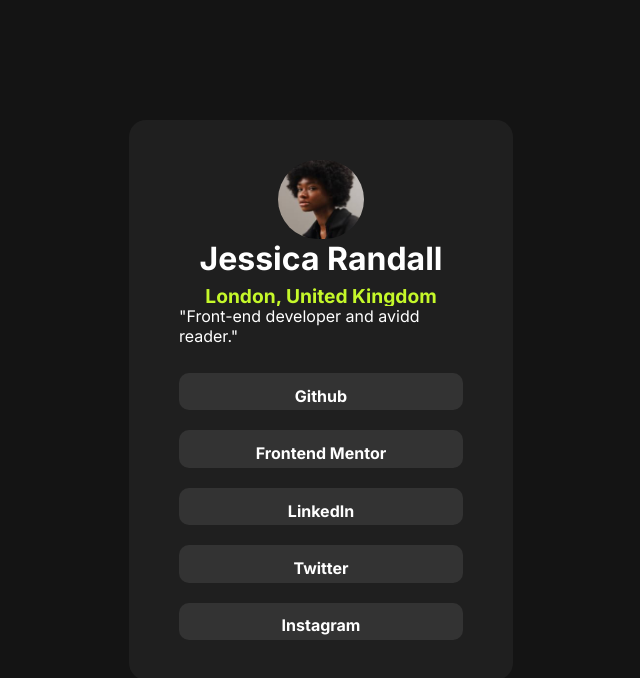
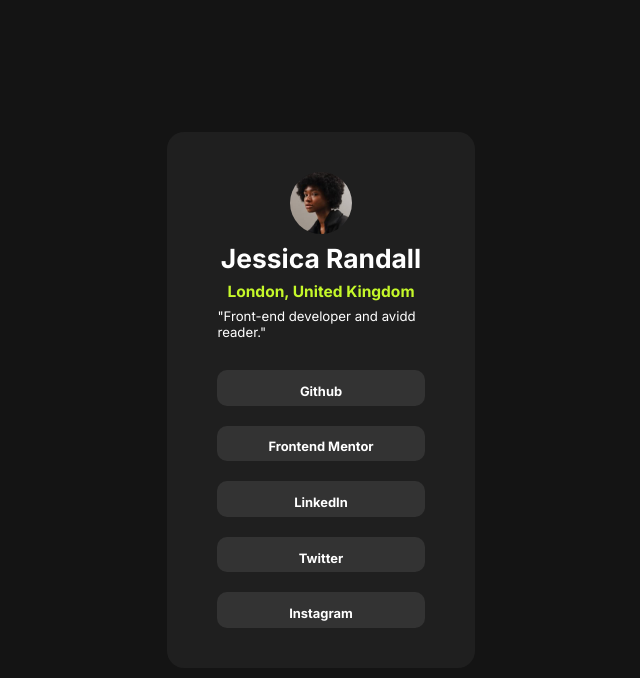
Before and after one commit to Gartank/social-links-profile, a React (Vite) app: page / in a window 1280 px wide. Shown: the top 678 px of the page, without its empty margins (319-959 px from the left). Built offline with nearby package versions, Linux system fonts and the light colour scheme.

Commit message:
fix(SocialCard.css): fixing font-sizes in responsive sizes

```diff
--- a/src/components/SocialCard/SocialCard.css
+++ b/src/components/SocialCard/SocialCard.css
@@ -3,8 +3,8 @@
 .social_links-card {
     display: flex;
 
-    width: 30%;
-    height: 70%;
+    width: 24%;
+    height: 67%;
     padding: 40px 50px;
     border-radius: 17px;
 
@@ -52,18 +52,18 @@
 }
 
 .header-profile_name {
-    font-size: 2em;
+    font-size: 1.7rem;
     font-weight: 700;
 }
 
 .header-profile_location {
-    font-size: 1.2em;
+    font-size: 1rem;
     font-weight: 700;
     color: var(--Green);
 }
 
 .header-profile_description {
-    font-size: 1em;
+    font-size: 0.85rem;
 }
 
 .card_links {
@@ -107,6 +107,12 @@
     color: var(--Grey900);
 }
 
+@media (width < 1600px){
+    *{
+        font-size: 0.97em;
+    }
+}
+
 @media (481px < width <=820px) {
     * {
             font-size: 0.94rem;
```
